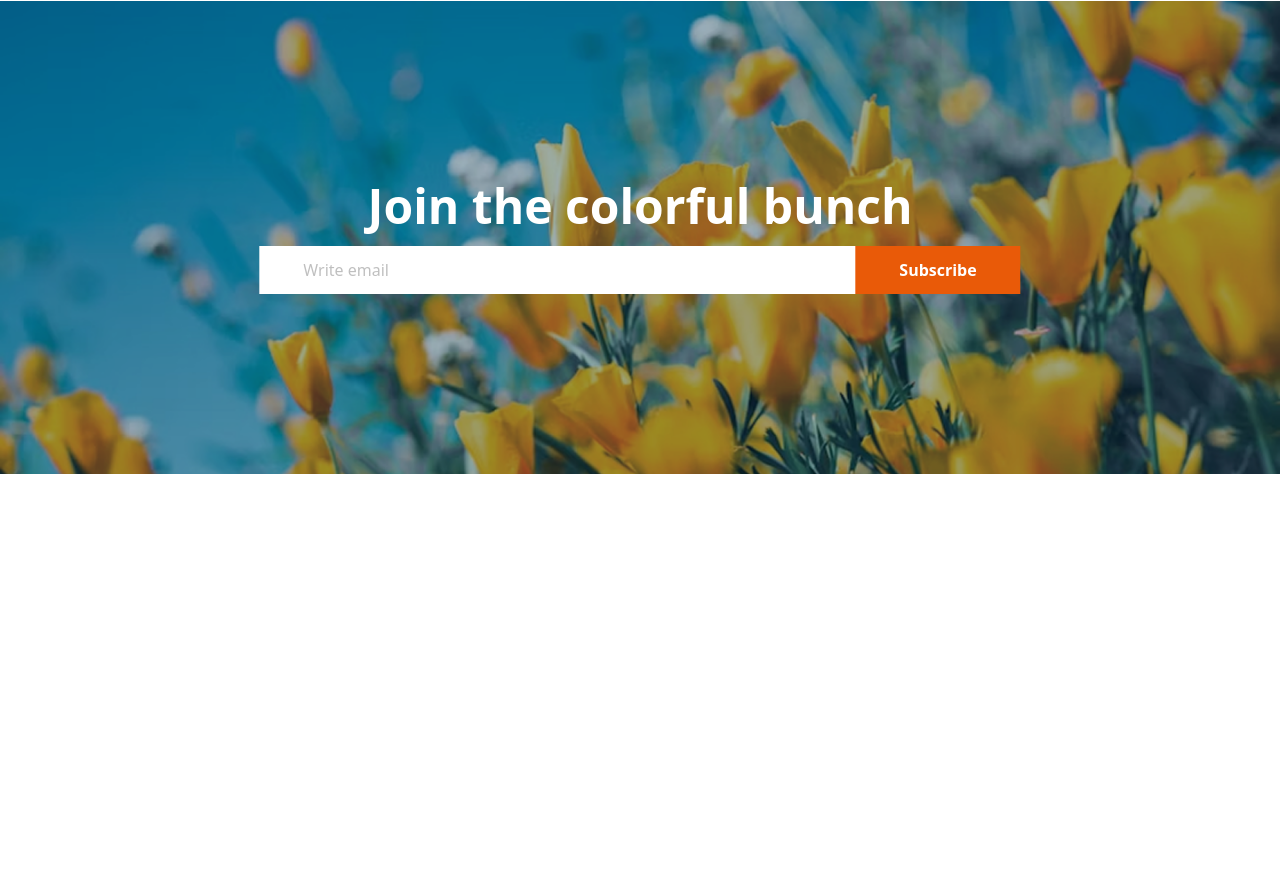
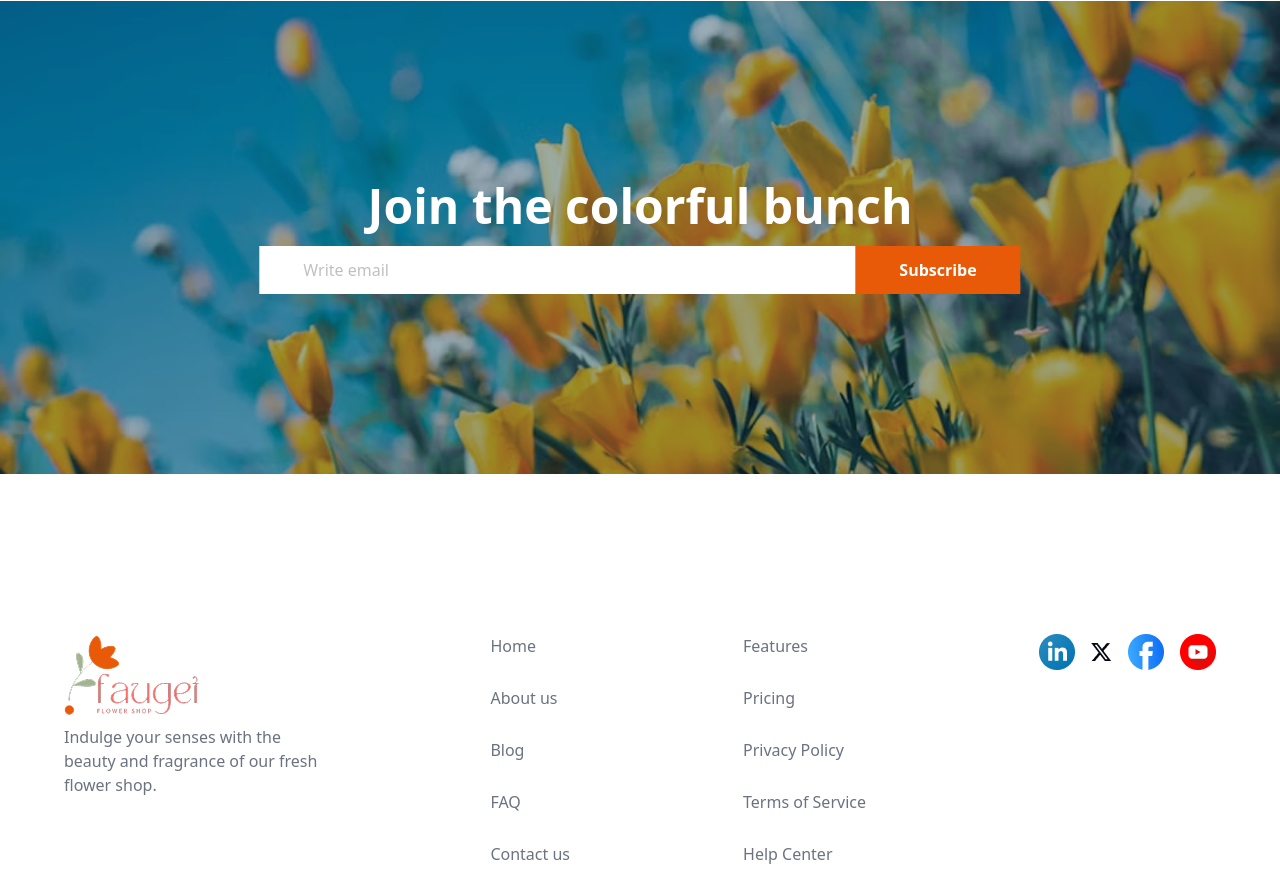
Before and after one commit to SHUVO1x/Assignment-2, a plain HTML site: page index.html in a window 1280 px wide. Shown: the part 3273-4159 px from the top of the page. Before the commit the page ends 3907 px from the top, so only its background shows below. Drawn offline with nearby package versions, Linux system fonts and the light colour scheme.

Commit message:
footer added

```diff
--- a/index.html
+++ b/index.html
@@ -157,8 +157,21 @@
            </section>
 
     </main>
-    <footer>
+    <footer class="max-w-6xl mx-auto my-5 flex flex-col lg:flex-row justify-between px-4 lg:px-0 gap-4 lg:gap-0">
+         <div class="space-y-2">
+            <img src="./assets/logo.png" alt="">
+            <p class="text-[#6B7280]">Indulge your senses with the <br class="hidden lg:block"> beauty and fragrance of our fresh<br class="hidden lg:block">  flower shop. </p>
+          </div>
+         <div class="flex flex-col gap-7 text-[#6B7280]">
+          <a href="">Home</a><a href="">About us</a><a href="">Blog</a><a href="">FAQ</a><a href="">Contact us</a>
 
+         </div>
+         <div class="flex flex-col gap-7 text-[#6B7280]"><a href="">Features</a><a href="">Pricing</a><a href="">Privacy Policy</a><a href="">Terms of Service</a><a href="">Help Center</a></div>
+         <div>
+          <div class="flex  gap-4 items-center">
+          <img src="./assets/icon-linkedin.png" alt=""><img src="./assets/icon-twitter.png" alt=""><img src="./assets/icon-facebook.png" alt=""><img src="./assets/icon-youtube.png" alt="">
+         </div>
+         </div>
     </footer>
 </body>
 </html>
```
